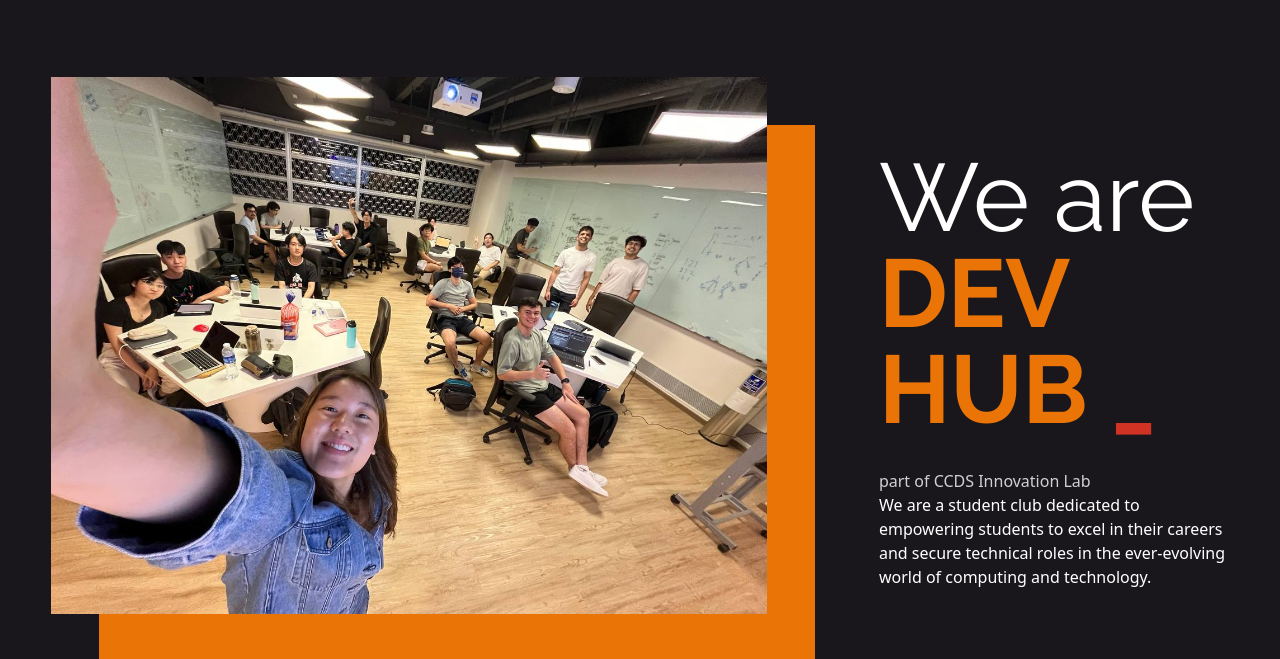
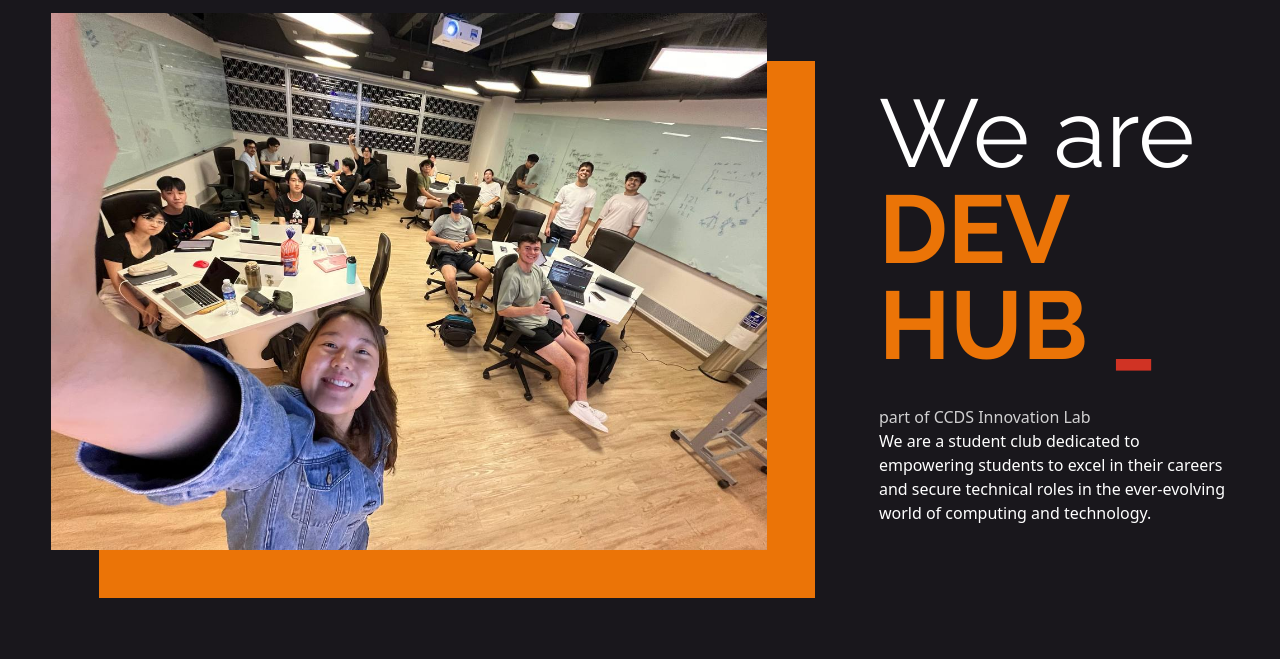
Before and after one commit to DevHub-iLab/website, an Astro site in the folder frontend/: page / in a window 1280 px wide. Shown: the part 91-750 px from the top of the page. Built offline with nearby package versions, Linux system fonts and the light colour scheme; Astro itself is replaced by a stand-in of ours.

Commit message:
refactor(frontend): extract 3 column layout into layout component for reuse

```diff
--- /dev/null
+++ b/frontend/src/layouts/ThreeColumnLayout.astro
@@ -0,0 +1,37 @@
+---
+//
+// Devhub Website
+// Layouts
+// Three Column Layout
+//
+
+interface Props {
+  aside: "left" | "right";
+}
+
+const { aside } = Astro.props;
+// main element occupies 2/3 columns
+const mainStyle = "col-span-1 md:col-span-2";
+// aside element occuplies 1/3 column
+const asideStyle= "col-span-1";
+---
+
+<div class="grid grid-cols-1 md:grid-cols-3 px-[4vw] gap-16 items-center">
+  {
+  aside === "left" ? (
+  <div class={asideStyle}>
+    <slot name="aside" />
+  </div>
+  <div class={mainStyle}>
+    <slot />
+  </div>
+  ) : (
+  <div class={mainStyle}>
+    <slot />
+  </div>
+  <div class={asideStyle}>
+    <slot name="aside" />
+  </div>
+  )
+  }
+</div>
--- a/frontend/src/pages/index.astro
+++ b/frontend/src/pages/index.astro
@@ -5,6 +5,7 @@
 //
 import { Image } from "astro:assets";
 import MainLayout from "../layouts/MainLayout.astro";
+import ThreeColumnLayout from "../layouts/ThreeColumnLayout.astro";
 
 import groupPhoto from "./group_photo.jpg";
 import { Route } from "./routes";
@@ -12,12 +13,10 @@
 ---
 
 <MainLayout>
-  <section
-    id="introduction"
-    class="grid grid-cols-1 md:grid-cols-3 px-[4vw] py-16 gap-16 items-center"
-  >
+  <section id="introduction">
+    <ThreeColumnLayout aside="right">
       <div
-      class="col-span-1 md:col-span-2 bg-[--yellow] translate-x-[6vmin] translate-y-[6vmin] mb-[6vmin] mr-[6vmin]"
+        class="bg-[--yellow] translate-x-[6vmin] translate-y-[6vmin] mb-[6vmin] mr-[6vmin]"
       >
         <Image
           src={groupPhoto}
@@ -25,7 +24,7 @@
           class="object-contain -translate-x-[6vmin] -translate-y-[6vmin]"
         />
       </div>
-    <div class="col-span-1">
+      <div slot="aside">
         <h1 class="font-display text-8xl mb-8">
           We are<br />
           <span class="font-bold text-[--yellow]">
@@ -35,16 +34,20 @@
         </h1>
         <p class="opacity-80">
           part of
-         <a class="hover:underline" href={Route.ILab} >CCDS Innovation Lab</a >
+          <a class="hover:underline" href={Route.ILab}>CCDS Innovation Lab</a>
         </p>
         We are a student club dedicated to empowering students to excel in their
-        careers and secure technical roles in the ever-evolving world of
-        computing and technology.
-      </p>
+        careers and secure technical roles in the ever-evolving world of computing
+        and technology.
       </div>
+    </ThreeColumnLayout>
   </section>
 
   <section id="statistics">
     <Statistics client:visible />
   </section>
+
+  <section id="vision"></section>
+
+  <section id="events"></section>
 </MainLayout>
```
Lines whose indentation alone changed are shown as unchanged.
